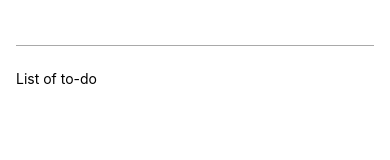
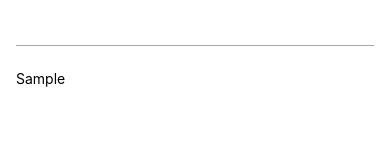
Before and after one commit to ArifEbrahim/ToDoList, a React Native app: screen / in a window 390 px wide. Both pictures are taken after typing "Sample" into the empty fields and a click on the button "ADD TO-DO". Shown: the part 133-293 px from the top of the page. Built offline with nearby package versions, Linux system fonts and the light colour scheme.

Commit message:
feature: to-dos are now displayed

```diff
--- a/App.js
+++ b/App.js
@@ -1,5 +1,12 @@
 import { StatusBar } from "expo-status-bar";
-import { StyleSheet, Text, View, TextInput, Button } from "react-native";
+import {
+  StyleSheet,
+  Text,
+  View,
+  TextInput,
+  Button,
+  FlatList,
+} from "react-native";
 import { useState } from "react";
 
 export default function App() {
@@ -11,7 +18,10 @@ export default function App() {
   };
 
   const addToDoHandler = () => {
-    const updatedItems = [...toDoItems, enteredToDoText];
+    const updatedItems = [
+      ...toDoItems,
+      { text: enteredToDoText, id: Date.now() },
+    ];
     setToDoItems(updatedItems);
   };
 
@@ -22,7 +32,17 @@ export default function App() {
         <Button title="Add to-do" onPress={addToDoHandler} />
       </View>
       <View style={styles.toDoItemsContainer}>
-        <Text>List of to-do</Text>
+        <FlatList
+          data={toDoItems}
+          keyExtractor={(item) => item.id}
+          renderItem={(itemData) => {
+            return (
+              <View>
+                <Text>{itemData.item.text}</Text>
+              </View>
+            );
+          }}
+        />
       </View>
     </View>
   );
@@ -36,14 +56,14 @@ const styles = StyleSheet.create({
   },
   inputContainer: {
     flex: 1,
-    flexDirection: 'row',
-    justifyContent: 'space-between',
-    alignItems: 'center',
+    flexDirection: "row",
+    justifyContent: "space-between",
+    alignItems: "center",
     marginBottom: 24,
-    borderBottomColor: 'darkgrey',
-    borderBottomWidth: 1
+    borderBottomColor: "darkgrey",
+    borderBottomWidth: 1,
   },
   toDoItemsContainer: {
-    flex: 5
+    flex: 5,
   },
 });
```
